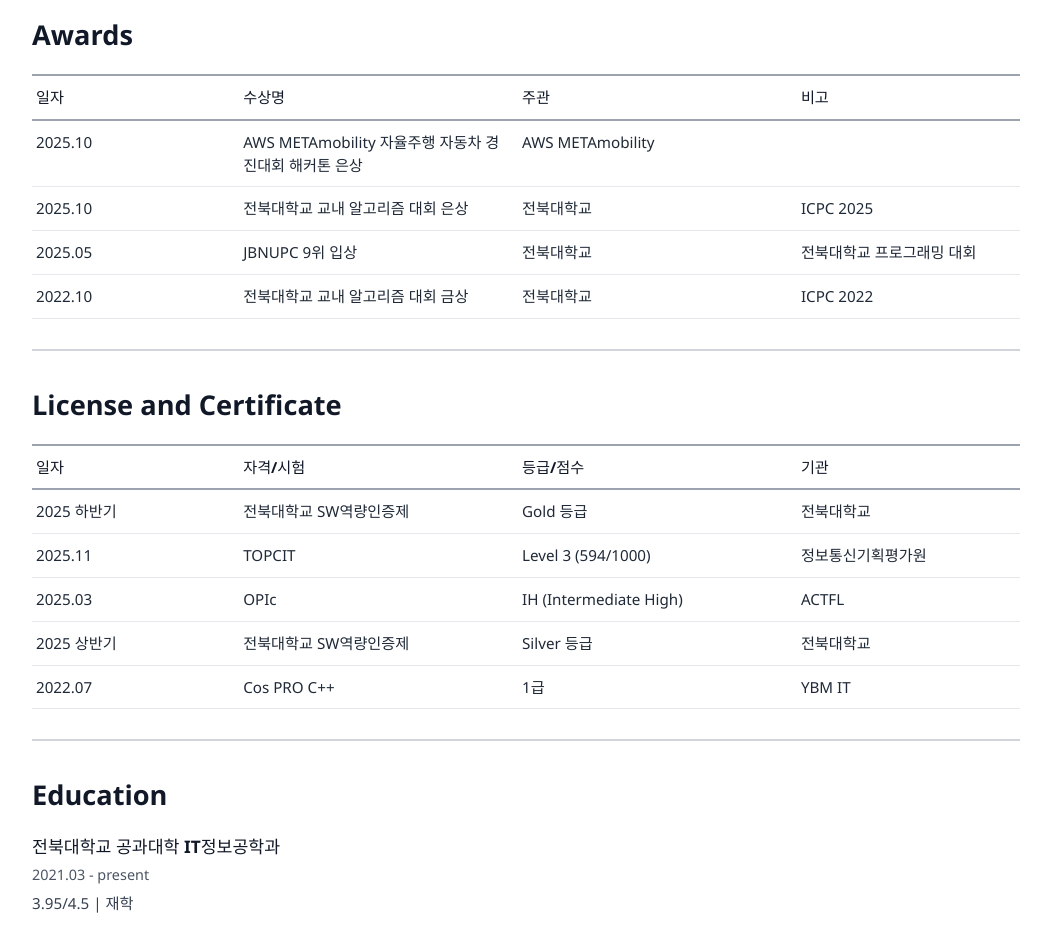
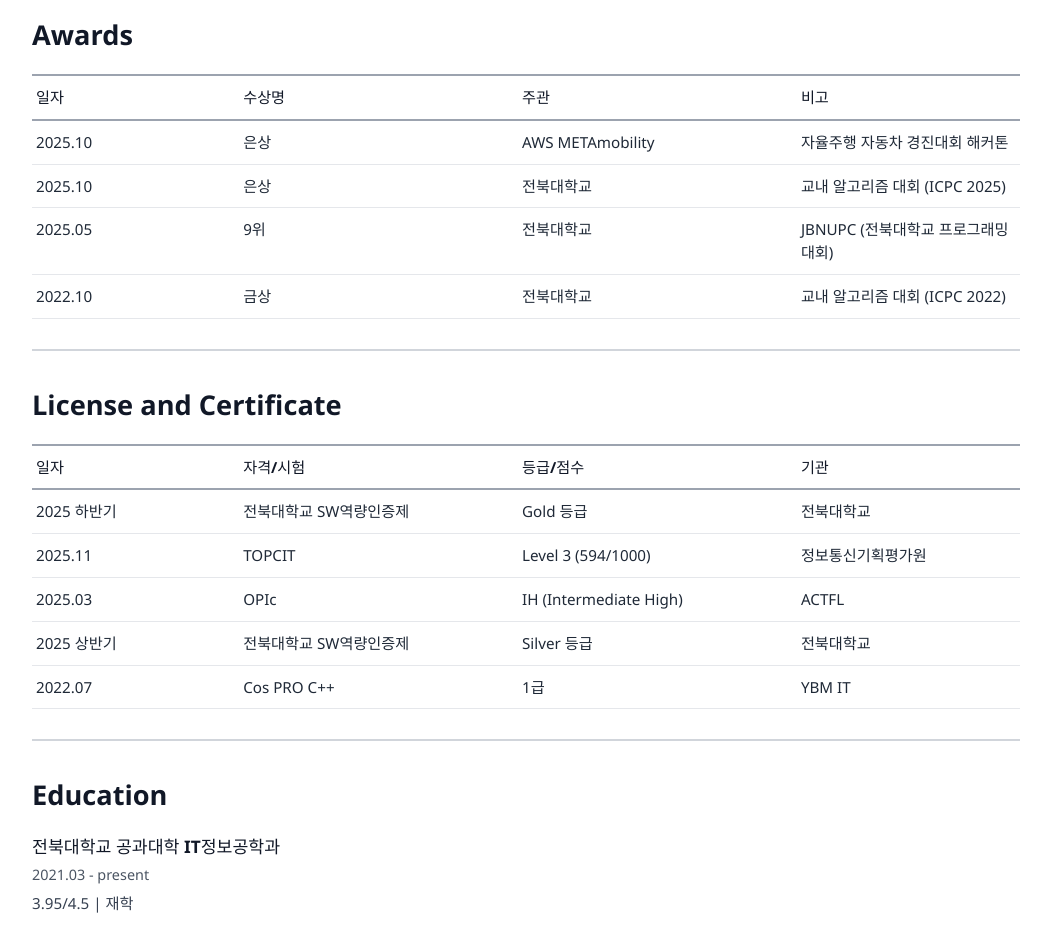
Before and after one commit to Quinsie/Quinsie.github.io, a React (Vite) app: page / in a window 1280 px wide. Shown: the part 3900-4828 px from the top of the page, without its empty margins (224-1275 px from the left). Built offline with nearby package versions, Linux system fonts and the light colour scheme.

Commit message:
fix: simplify korean awards table copy

```diff
--- a/src/content/portfolio.js
+++ b/src/content/portfolio.js
@@ -279,10 +279,10 @@ export const portfolioContent = {
         type: "table",
         columns: ["일자", "수상명", "주관", "비고"],
         rows: [
-          ["2025.10", "AWS METAmobility 자율주행 자동차 경진대회 해커톤 은상", "AWS METAmobility", ""],
-          ["2025.10", "전북대학교 교내 알고리즘 대회 은상", "전북대학교", "ICPC 2025"],
-          ["2025.05", "JBNUPC 9위 입상", "전북대학교", "전북대학교 프로그래밍 대회"],
-          ["2022.10", "전북대학교 교내 알고리즘 대회 금상", "전북대학교", "ICPC 2022"],
+          ["2025.10", "은상", "AWS METAmobility", "자율주행 자동차 경진대회 해커톤"],
+          ["2025.10", "은상", "전북대학교", "교내 알고리즘 대회 (ICPC 2025)"],
+          ["2025.05", "9위", "전북대학교", "JBNUPC (전북대학교 프로그래밍 대회)"],
+          ["2022.10", "금상", "전북대학교", "교내 알고리즘 대회 (ICPC 2022)"],
         ],
       },
       skills: {
```
